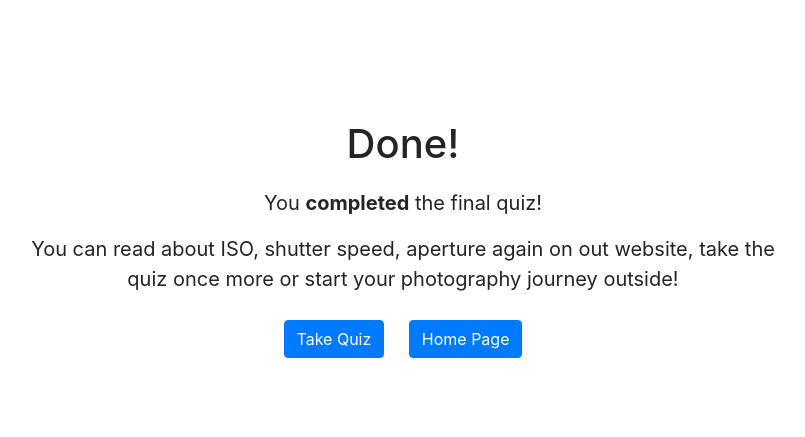
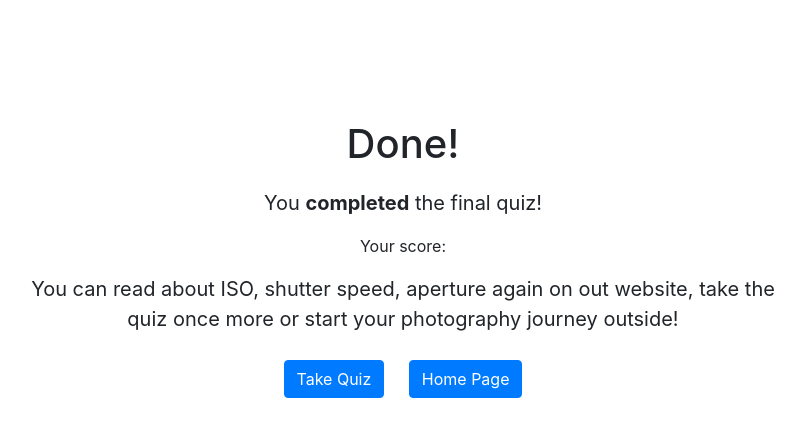
Before and after one commit to YYwang14/UI-Technical-Prototype, a Flask app: page /results in a window 1280 px wide. Shown: the part 56-493 px from the top of the page, without its empty margins (237-1042 px from the left). Run offline with Flask 3, Linux system fonts and the light colour scheme; some libraries are stand-ins or nearby versions.

Commit message:
Update results.html

```diff
--- a/templates/results.html
+++ b/templates/results.html
@@ -8,6 +8,7 @@
 <div class="container text-center">
     <h1 style="margin-top: 100px; margin-bottom: 20px;">Done!</h1>
     <p style="font-size: 20px;">You <strong>completed</strong> the final quiz! </p>
+    <p>Your score:</p>
     <p style="font-size: 20px;"> You can read about ISO, shutter speed, aperture again on out website, take the quiz once more
     or start your photography journey outside!</p>
 
```
